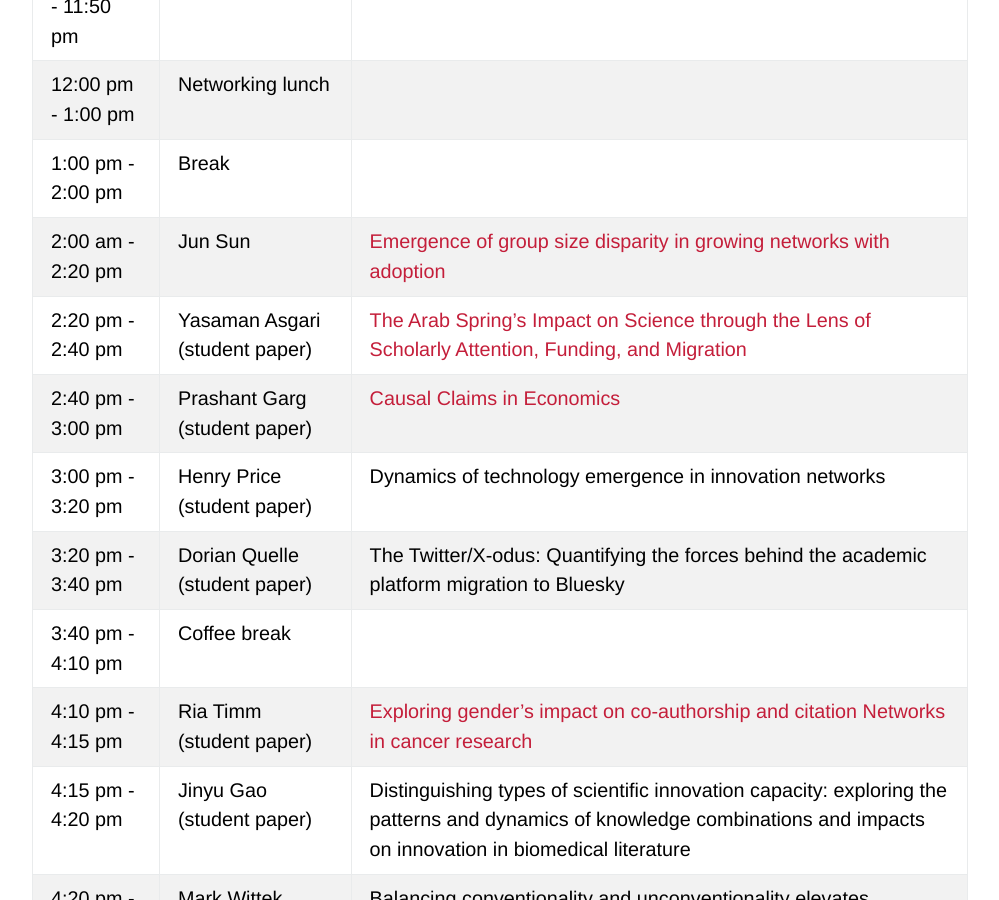
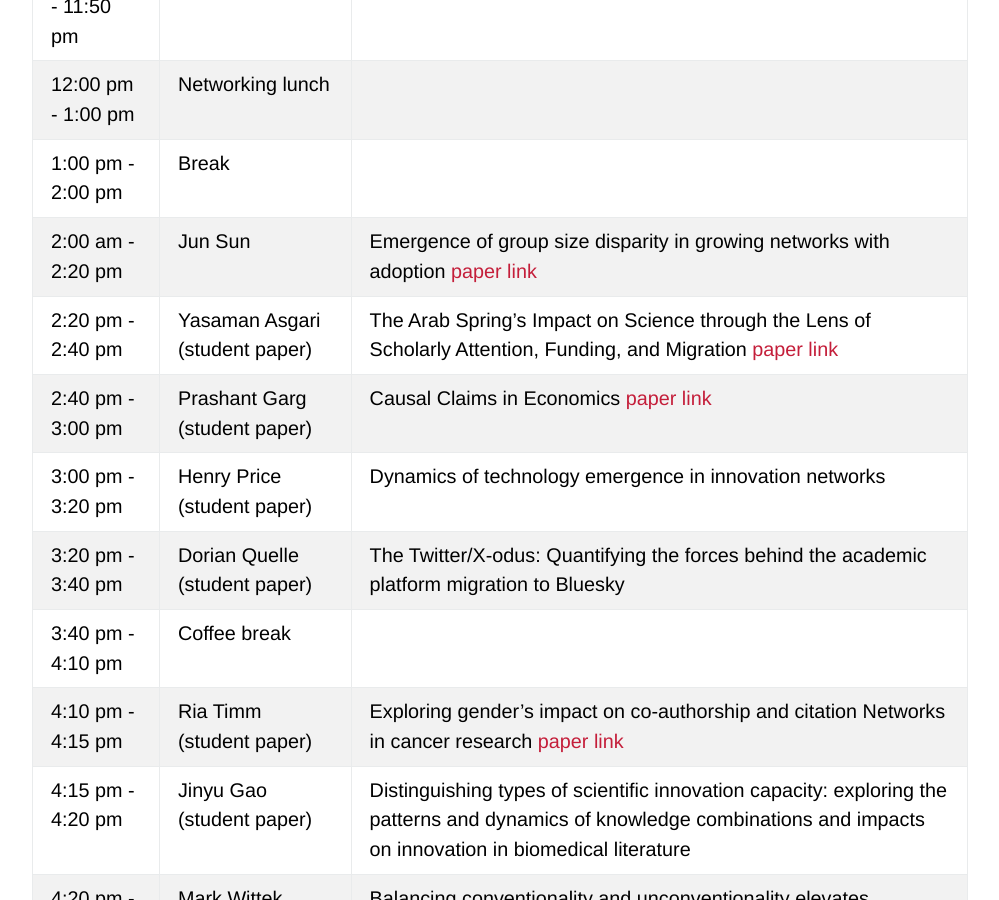
Before and after one commit to netscisci/netscisci.github.io, a Jekyll site: the page built from schedule.md, in a window 1280 px wide and 900 px high, scrolled down 1165 px. Shown: the whole window, without its empty margins (140-1139 px from the left). Built offline with Jekyll 4.4.1, drawn with Linux system fonts in a browser that asks for light colours; some web fonts are replaced; our own code applies the rules of GitHub Pages for plain Markdown files.

Commit message:
Update schedule.md

```diff
--- a/schedule.md
+++ b/schedule.md
@@ -17,13 +17,13 @@ layout: default
 | 11:30 am - 11:50 pm  |Bas Hofstra |Limits to gender equity in science communication|
 | 12:00 pm - 1:00 pm   | Networking lunch ||
 | 1:00 pm - 2:00 pm   | Break ||
-| 2:00 am - 2:20 pm  | Jun Sun |[Emergence of group size disparity in growing networks with adoption](https://doi.org/10.1038/s42005-024-01799-z)|
-| 2:20 pm - 2:40 pm   | Yasaman Asgari (student paper) |[The Arab Spring’s Impact on Science through the Lens of Scholarly Attention, Funding, and Migration](https://arxiv.org/pdf/2503.13238)|
-| 2:40 pm - 3:00 pm   | Prashant Garg (student paper) |[Causal Claims in Economics](https://arxiv.org/abs/2501.06873)|
+| 2:00 am - 2:20 pm  | Jun Sun |Emergence of group size disparity in growing networks with adoption [paper link](https://doi.org/10.1038/s42005-024-01799-z)|
+| 2:20 pm - 2:40 pm   | Yasaman Asgari (student paper) |The Arab Spring’s Impact on Science through the Lens of Scholarly Attention, Funding, and Migration [paper link](https://arxiv.org/pdf/2503.13238)|
+| 2:40 pm - 3:00 pm   | Prashant Garg (student paper) |Causal Claims in Economics [paper link](https://arxiv.org/abs/2501.06873)|
 | 3:00 pm - 3:20 pm   | Henry Price (student paper) |Dynamics of technology emergence in innovation networks|
 | 3:20 pm - 3:40 pm   | Dorian Quelle (student paper) |The Twitter/X-odus: Quantifying the forces behind the academic platform migration to Bluesky|
 | 3:40 pm - 4:10 pm   | Coffee break ||
-| 4:10 pm - 4:15 pm   | Ria Timm (student paper) |[Exploring gender’s impact on co-authorship and citation Networks in cancer research](https://github.com/netscisci/netscisci.github.io/blob/main/assets/papers/NetSciSci2025_paper_8.pdf)|
+| 4:10 pm - 4:15 pm   | Ria Timm (student paper) |Exploring gender’s impact on co-authorship and citation Networks in cancer research [paper link](https://github.com/netscisci/netscisci.github.io/blob/main/assets/papers/NetSciSci2025_paper_8.pdf)|
 | 4:15 pm - 4:20 pm   | Jinyu Gao (student paper) |Distinguishing types of scientific innovation capacity: exploring the patterns and dynamics of knowledge combinations and impacts on innovation in biomedical literature|
 | 4:20 pm - 4:25 pm   | Mark Wittek |Balancing conventionality and unconventionality elevates scientific impact in biomedical research|
 | 4:25 pm - 4:30 pm   | Katy Börner |Science macroscopes: Interactive data visualizations for exploring multiscale networks in a global society|
```
